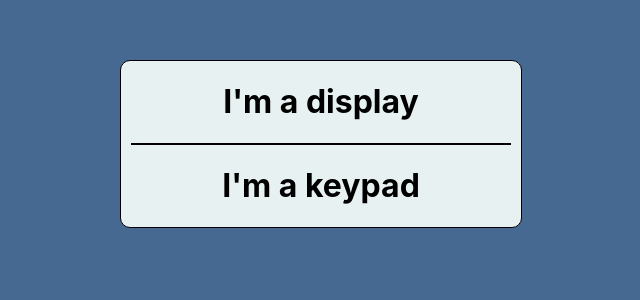
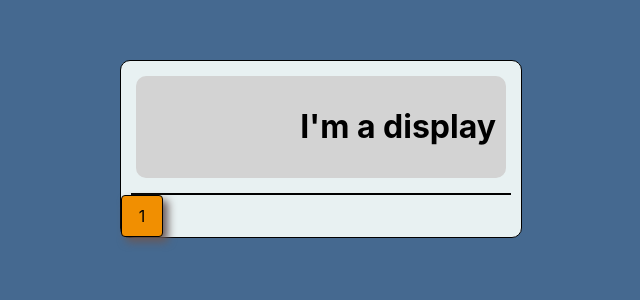
Before and after one commit to ethueter/Basic-Calculator, a React (Create React App) app: page / in a window 1280 px wide. Shown: the top 300 px of the page, without its empty margins (319-959 px from the left). Built offline with nearby package versions, Linux system fonts and the light colour scheme.

Commit message:
display and key css

```diff
--- a/src/App.css
+++ b/src/App.css
@@ -18,3 +18,24 @@
   margin: 0 10px 0 10px;
   border-bottom: 2px solid black;
 }
+
+.display {
+  margin: 15px;
+  padding: 10px;
+  text-align: right;
+  background-color: lightgray;
+  border-radius: 10px;
+}
+
+.key-reg {
+  width: 40px;
+  height: 40px;
+  background-color: #F18F01;
+  color: black;
+  display: flex;
+  justify-content: center;
+  align-items: center;
+  border: 1px solid black;
+  border-radius: 4px;
+  box-shadow: 5px 5px 8px #695958;
+}
--- a/src/Calc/Display.js
+++ b/src/Calc/Display.js
@@ -4,7 +4,7 @@ import React from 'react';
 const Display = () => {
 
     return (
-        <div>
+        <div className="display">
             <h1>I'm a display</h1>
         </div>
     )
--- /dev/null
+++ b/src/Calc/Key.js
@@ -0,0 +1,9 @@
+import React from 'react';
+
+
+const Key = () => {
+
+    return <div className="key-reg">1</div>;
+};
+
+export default Key;
--- a/src/Calc/Keypad.js
+++ b/src/Calc/Keypad.js
@@ -1,11 +1,11 @@
 import React from 'react';
-
+import Key from './Key';
 
 const Keypad = () => {
 
     return (
         <div>
-            <h1>I'm a keypad</h1>
+            <Key  />
         </div>
     )
 };
```
